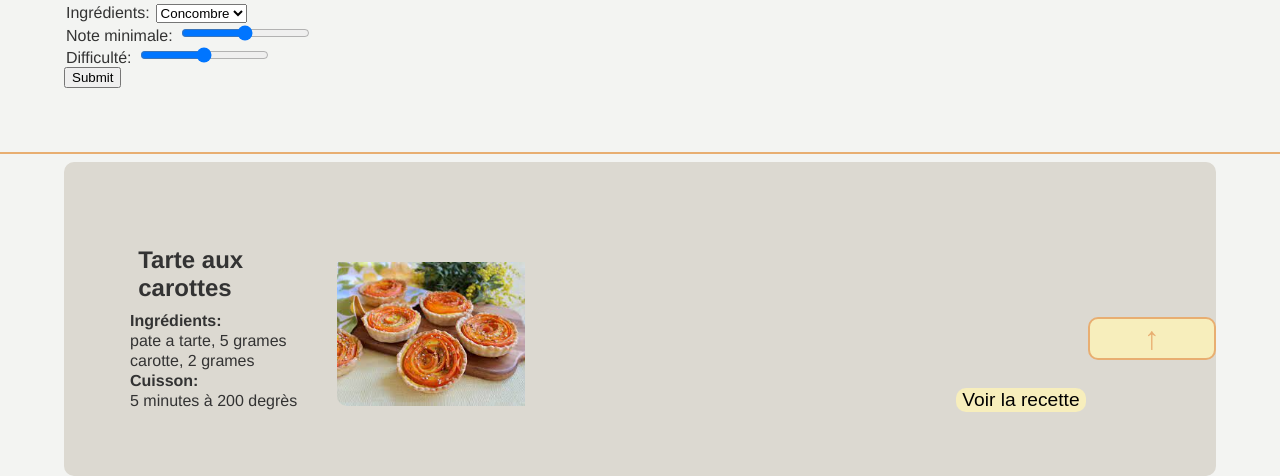
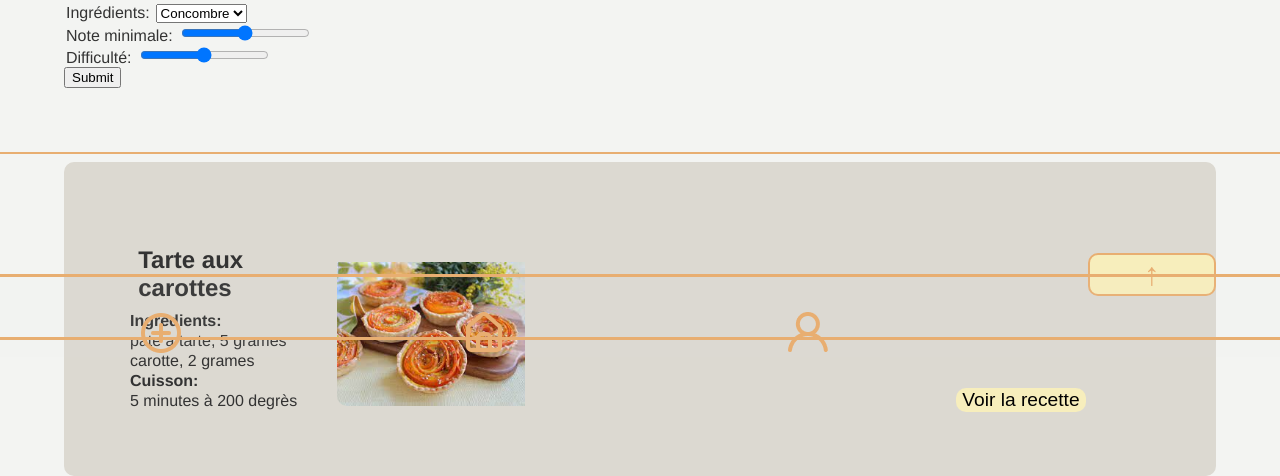
Before and after one commit to Solemadd/racook, a PHP site: page /main.html in a window 1280 px wide. Shown: the part 427-903 px from the top of the page. Run offline with PHP 8.4, Linux system fonts and the light colour scheme.

Commit message:
main finished

```diff
--- a/main.html
+++ b/main.html
@@ -92,4 +92,11 @@ function topFunction() {
       <button>Voir la recette</button>
     </section>
   </main>
+
+  <nav class="downbar">
+      <a href="manage.html"><img src="img/navbarplus.png" alt=""></a>
+      <a href="main.html"><img src="img/navbarhome.png" alt=""></a>
+      <a href="profile.html"><img src="img/navbarprofile.png" alt=""></a>
+  </nav>
+
 </html>
--- a/style.css
+++ b/style.css
@@ -142,7 +142,7 @@ footer > button{
     border-radius: 10px;
     border: 2px solid var(--primary);
     position: fixed;
-    top: 93%;
+    top: 85%;
     right: 5%;
 }
 
@@ -169,4 +169,13 @@ margin-top: 2%;
 margin-left: 25%;}
 .carte > button:hover button:active{background-color: var(--secondary);}
 
+.downbar {background-image: url(img/navbarbg.png);
+width: 100%;
+padding-top: 3%;
+position: fixed;
+bottom: 2%;
+}
+.downbar > a {margin-inline: 11%;}
+
+
 .hidden{display: none;}
```
Also changed, not shown: img/Nav bar.png (added), img/navbarbg.png (added), img/navbarhome.png (added), img/navbarplus.png (added), img/navbarprofile.png (added), manage.html (added), profile.html (added).
